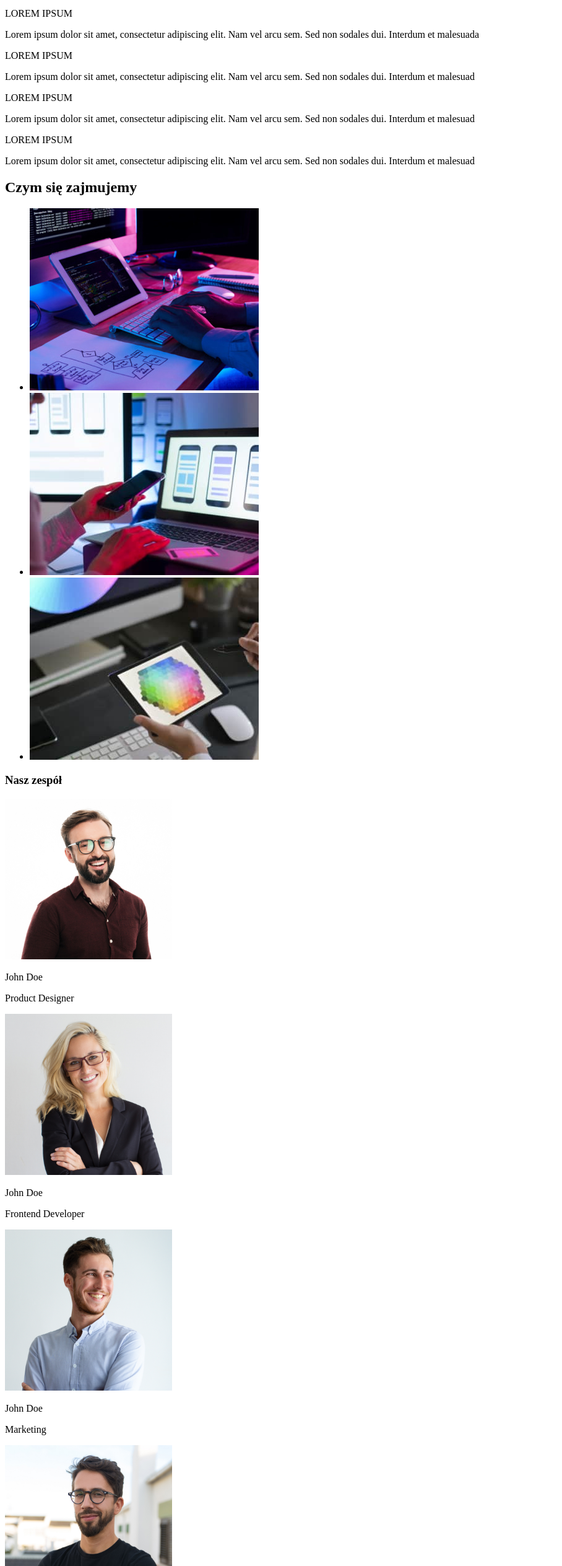
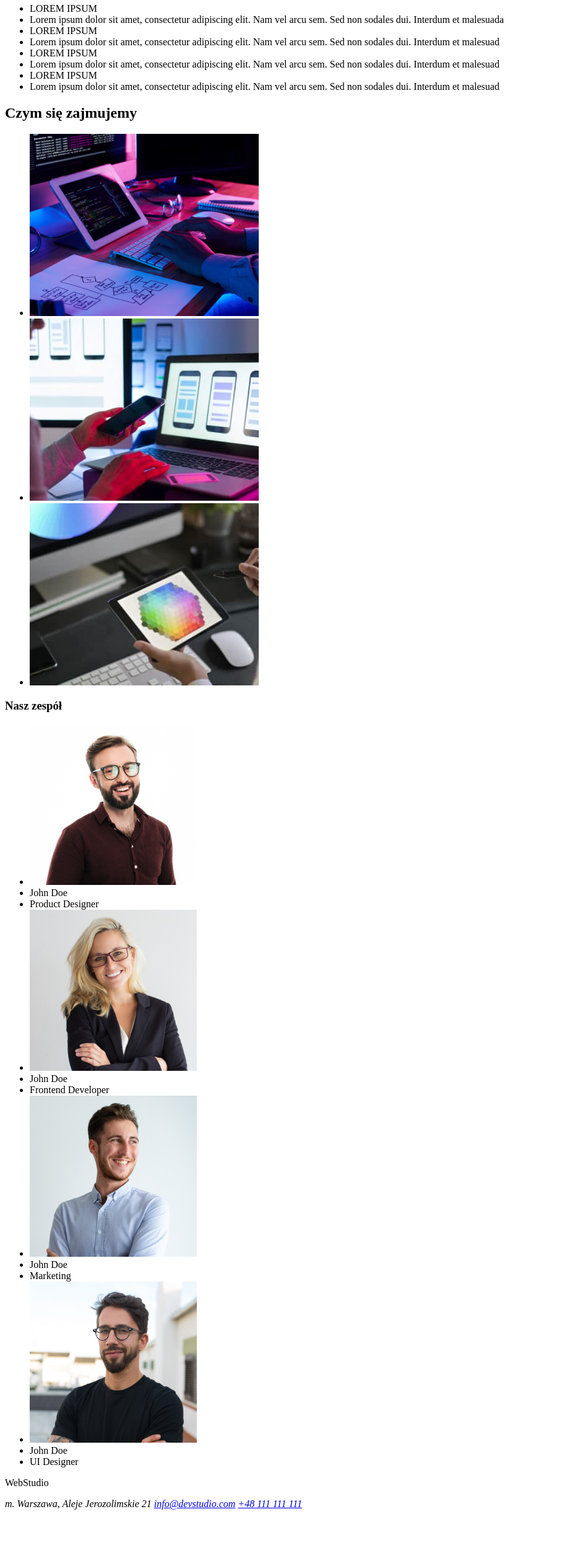
Before and after one commit to IhorPetriv88/goit-markup-hw-01, a plain HTML site: page index.html in a window 1280 px wide. Shown: the part 242-2769 px from the top of the page at 62% size, without its empty margins (0-908 px from the left). After the commit the page ends 2686 px from the top, so only its background shows below. Drawn offline with Linux system fonts and the light colour scheme.

Commit message:
Update index.html

```diff
--- a/index.html
+++ b/index.html
@@ -6,9 +6,7 @@
 </head>
 <body>
     <header>
-        <ul>
-            <li><a href="webstudio">webstudio</a></li>
-        </ul>
+        <a href="webstudio">webstudio</a>
         <nav>
             <ul>
                 <li><a href="agencja">agencja</a></li>
@@ -22,26 +20,28 @@
     <main>
         <h1>EFEKTYWNE ROZWIĄZANIA DLA WASZEGO BIZNESU</h1>
         <button type="button">Zamów usługe</button>
-        <p>LOREM IPSUM</p>
-        <p>Lorem ipsum dolor sit amet, consectetur
+        <ul>
+        <li>LOREM IPSUM</li>
+        <li>Lorem ipsum dolor sit amet, consectetur
             adipiscing elit. Nam vel arcu sem. Sed
             non sodales dui. Interdum et malesuada
-        </p>
-        <p>LOREM IPSUM</p>
-        <p>Lorem ipsum dolor sit amet, consectetur
+        </li>
+        <li>LOREM IPSUM</li>
+        <li>Lorem ipsum dolor sit amet, consectetur
             adipiscing elit. Nam vel arcu sem. Sed
             non sodales dui. Interdum et malesuad
-        </p>
-        <p>LOREM IPSUM</p>
-        <p>Lorem ipsum dolor sit amet, consectetur
+        </li>
+        <li>LOREM IPSUM</li>
+        <li>Lorem ipsum dolor sit amet, consectetur
             adipiscing elit. Nam vel arcu sem. Sed
             non sodales dui. Interdum et malesuad
-        </p>
-        <p>LOREM IPSUM</p>
-        <p>Lorem ipsum dolor sit amet, consectetur
+        </li>
+        <li>LOREM IPSUM</li>
+        <li>Lorem ipsum dolor sit amet, consectetur
             adipiscing elit. Nam vel arcu sem. Sed
             non sodales dui. Interdum et malesuad
-        </p>
+        </li>
+        </ul>
         <section>
             <div>
                 <h2>Czym się zajmujemy</h2>
@@ -55,18 +55,20 @@
         <section>
             <div>
                 <h3>Nasz zespół</h3>
-                <img src="images/man.jpg" alt="Product Designer" width="270" />
-                <p>John Doe</p>
-                <p>Product Designer</p>
-                <img src="images/girl.jpg" alt="Frontend Developer" width="270" />
-                <p>John Doe</p>
-                <p>Frontend Developer</p>
-                <img src="images/man2.jpg" alt="Marketing" width="270" />
-                <p>John Doe</p>
-                <p>Marketing</p>
-                <img src="images/man3.jpg" alt="UI Designer" width="270" />
-                <p>John Doe</p>
-                <p>UI Designer</p>
+                <ul>
+                <li><img src="images/man.jpg" alt="Product Designer" width="270" /></li>
+                <li>John Doe</li>
+                <li>Product Designer</li>
+                <li><img src="images/girl.jpg" alt="Frontend Developer" width="270" /></li>
+                <li>John Doe</li>
+                <li>Frontend Developer</li>
+                <li><img src="images/man2.jpg" alt="Marketing" width="270" /></li>
+                <li>John Doe</li>
+                <li>Marketing</li>
+                <li><img src="images/man3.jpg" alt="UI Designer" width="270" /></li>
+                <li>John Doe</li>
+                <li>UI Designer</li>
+                </ul>
             </div>
         </section>
     </main>
```
